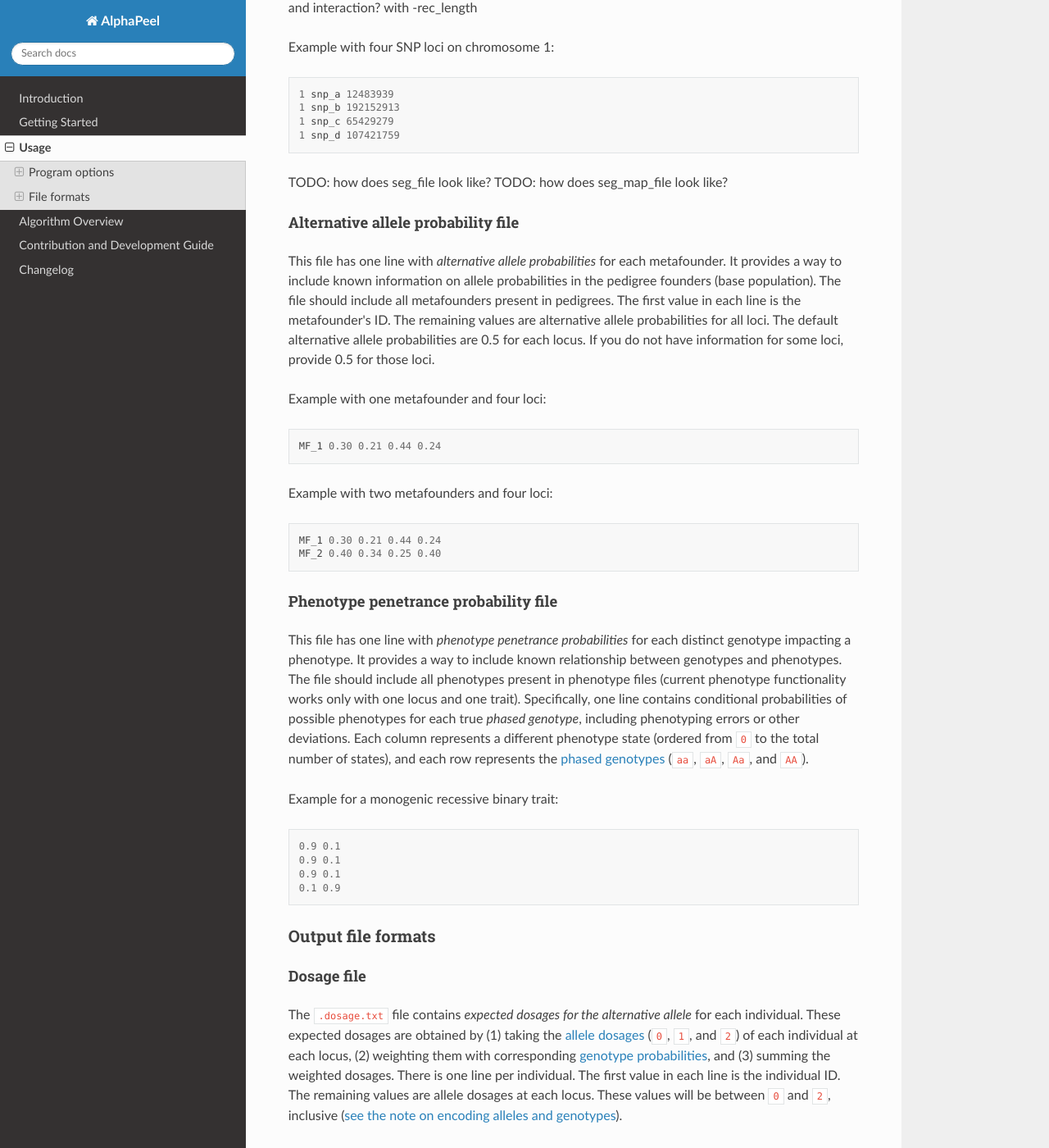
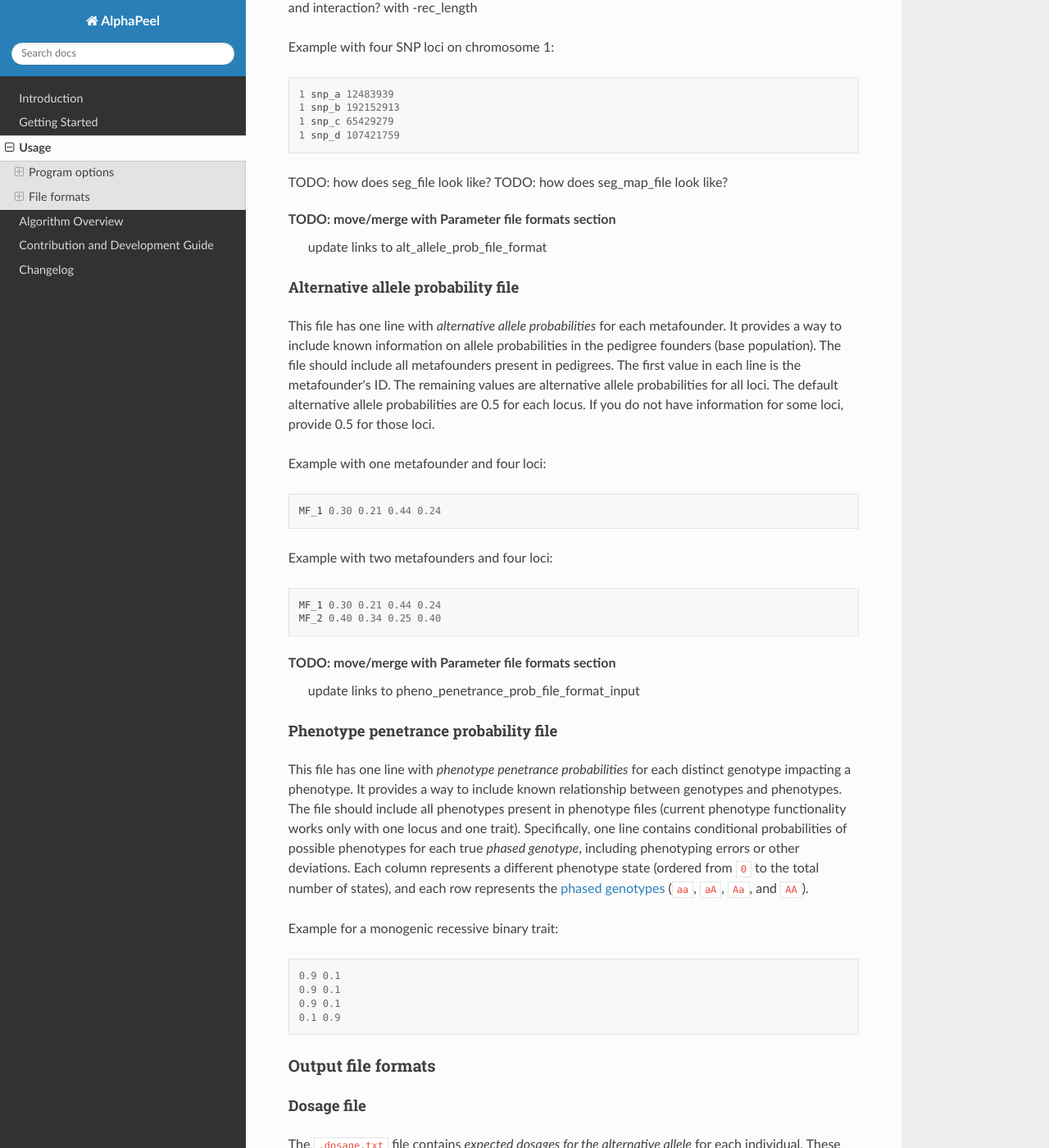
Before and after one commit to AlphaGenes/AlphaPeel, a Sphinx documentation site: the page built from docs/source/usage.rst, in a window 1280 px wide and 1400 px high, scrolled down 9291 px. Shown: the whole window at 82% size. Built offline with Sphinx 7.4.7 and the Read the Docs theme 3.1.0, drawn with Linux system fonts in a browser that asks for light colours; some of the changed text lies outside the part shown.

Commit message:
Trailing comments

```diff
--- a/docs/source/usage.rst
+++ b/docs/source/usage.rst
@@ -553,6 +553,9 @@ Example with four SNP loci on chromosome 1:
 TODO: how does seg_file look like?
 TODO: how does seg_map_file look like?
 
+TODO: move/merge with Parameter file formats section
+      update links to alt_allele_prob_file_format
+
 .. _alt_allele_prob_file_format:
 
 Alternative allele probability file
@@ -580,6 +583,9 @@ Example with two metafounders and four loci:
 
   MF_1 0.30 0.21 0.44 0.24
   MF_2 0.40 0.34 0.25 0.40
+
+TODO: move/merge with Parameter file formats section
+      update links to pheno_penetrance_prob_file_format_input
 
 .. _pheno_penetrance_prob_file_format_input:
 
@@ -845,6 +851,9 @@ TODO: remove the empty lines in the output files?
 
 .. _alt_allele_prob_file_format_output:
 
+Parameter file formats
+----------------------
+
 Alternative allele probability file
 ===================================
 
```
